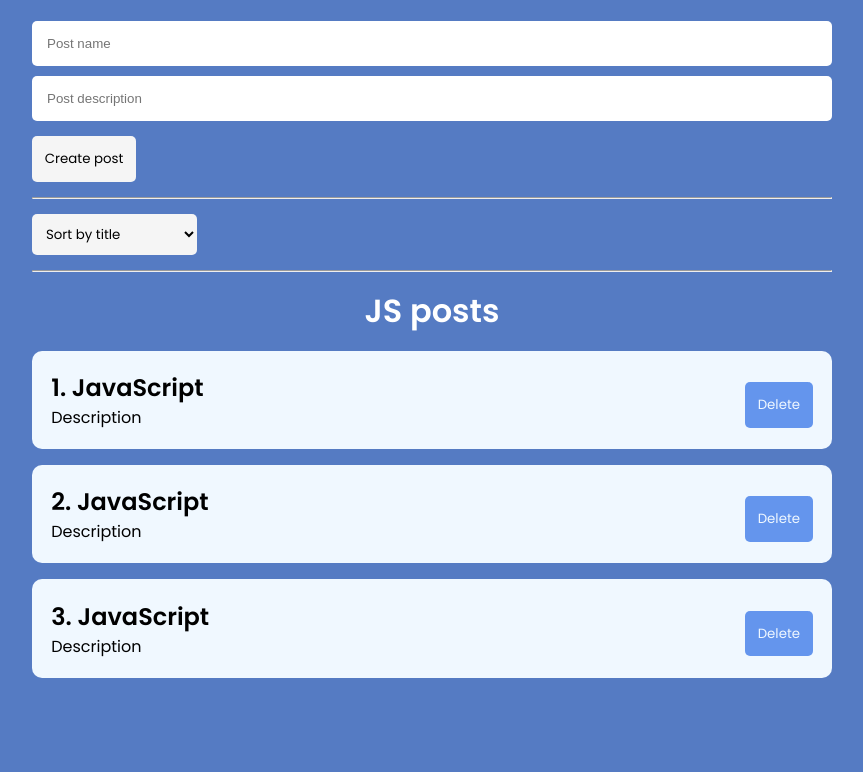
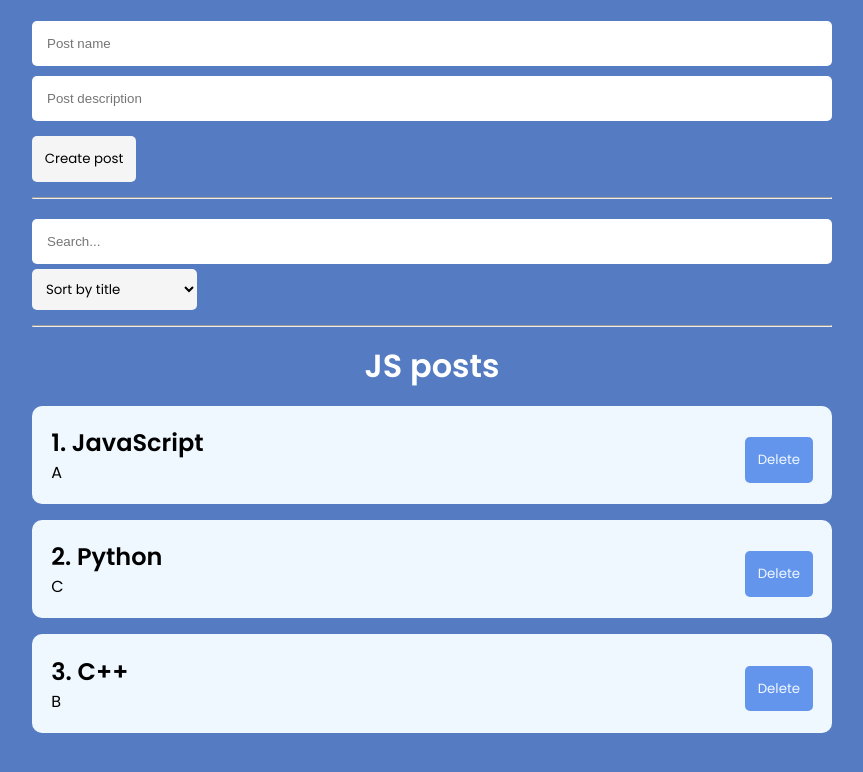
Before and after one commit to douryne/ReactPosts, a React (Create React App) app: page / in a window 1280 px wide. Shown: the top 772 px of the page, without its empty margins (208-1071 px from the left). Built offline with nearby package versions, Linux system fonts and the light colour scheme.

Commit message:
postFilter component

```diff
--- a/src/components/App/App.js
+++ b/src/components/App/App.js
@@ -1,17 +1,27 @@
-import React, { useState } from 'react';
+import React, { useMemo, useState } from 'react';
+import PostFilter from '../PostFilter';
 import PostForm from '../PostForm';
 import PostList from '../PostList';
-import MySelect from '../UI/Select/MySelect';
 import './App.css';
 
 function App() {
   const [posts, setPosts] = useState([
-    { id: 1, title: 'JavaScript', body: 'Description' },
-    { id: 2, title: 'JavaScript', body: 'Description' },
-    { id: 3, title: 'JavaScript', body: 'Description' }
+    { id: 1, title: 'JavaScript', body: 'A' },
+    { id: 2, title: 'Python', body: 'C' },
+    { id: 3, title: 'C++', body: 'B' }
   ]);
 
-  const [selectedSort, setSelectedSort] = useState('');
+  const [filter, setFilter] = useState({searchQuery: '', selectedSort: ''})
+
+  const sortedPosts = useMemo(() => {
+    if(!filter.selectedSort) return posts;
+    return [...posts].sort((a, b) => a[filter.selectedSort].localeCompare(b[filter.selectedSort]));
+  }, [filter.selectedSort, posts])
+
+  const sortedAndFiltered = useMemo(() => {
+    if(!filter.searchQuery) return sortedPosts;
+    return sortedPosts.filter((post) => post.title.toLowerCase().includes(filter.searchQuery.toLowerCase()))
+  }, [sortedPosts, filter.searchQuery])
 
   const createPost = (newPost) => {
     setPosts([...posts, newPost]);
@@ -21,29 +31,14 @@ function App() {
     setPosts(posts.filter(post => post.id !== postToRemove.id));
   }
 
-  const sortPosts = (sort) => {
-    setSelectedSort(sort);
-    setPosts([...posts].sort((a, b) => a[sort].localeCompare(b[sort])))
-  }
-
   return (
     <div className='App'>
       <PostForm createPost={createPost} />
-      {
-        posts.length
-        ? <>
-          <hr style={{ color: 'whitesmoke', margin: '15px 0' }} />
-          <MySelect
-            value={selectedSort}
-            onSelectChange={sortPosts}
-            options={[
-              { name: 'Sort by title', value: 'title', },
-              { name: 'Sort by description', value: 'body', }
-            ]}
-            defaultValue='Sort by'
-          />
-          <hr style={{ color: 'whitesmoke', margin: '15px 0' }} />
-          <PostList removePost={removePost} posts={posts} title={'JS posts'} />
+      { posts.length
+        ?
+        <>
+          <PostFilter filter={filter} setFilter={setFilter}/>
+          <PostList removePost={removePost} posts={sortedAndFiltered} title={'JS posts'} />
         </>
         : <h1>Posts list is empty!</h1>
       }
--- /dev/null
+++ b/src/components/PostFilter.jsx
@@ -0,0 +1,28 @@
+import React from 'react';
+import MyInput from './UI/Input/MyInput';
+import MySelect from './UI/Select/MySelect';
+
+const PostFilter = ({filter, setFilter}) => {
+  return (
+    <div>
+      <hr style={{ color: 'whitesmoke', margin: '15px 0' }} />
+      <MyInput
+        type='text'
+        placeholder='Search...'
+        onChange={e => setFilter({...filter, searchQuery: e.target.value})}
+      />
+      <MySelect
+        value={filter.selectedSort}
+        onSelectChange={selectedSort => setFilter({...filter, selectedSort: selectedSort})}
+        options={[
+          { name: 'Sort by title', value: 'title', },
+          { name: 'Sort by description', value: 'body', }
+        ]}
+        defaultValue='Sort by'
+      />
+      <hr style={{ color: 'whitesmoke', margin: '15px 0' }} />
+    </div>
+  );
+};
+
+export default PostFilter;
--- a/src/components/PostList.jsx
+++ b/src/components/PostList.jsx
@@ -2,6 +2,9 @@ import React from 'react';
 import PostItem from './PostItem/PostItem';
 
 const PostList = ({posts, title, removePost}) => {
+
+  if(!posts.length) return <h1>Posts list is empty!</h1>
+
   return (
     <div>
       <h1>
```
